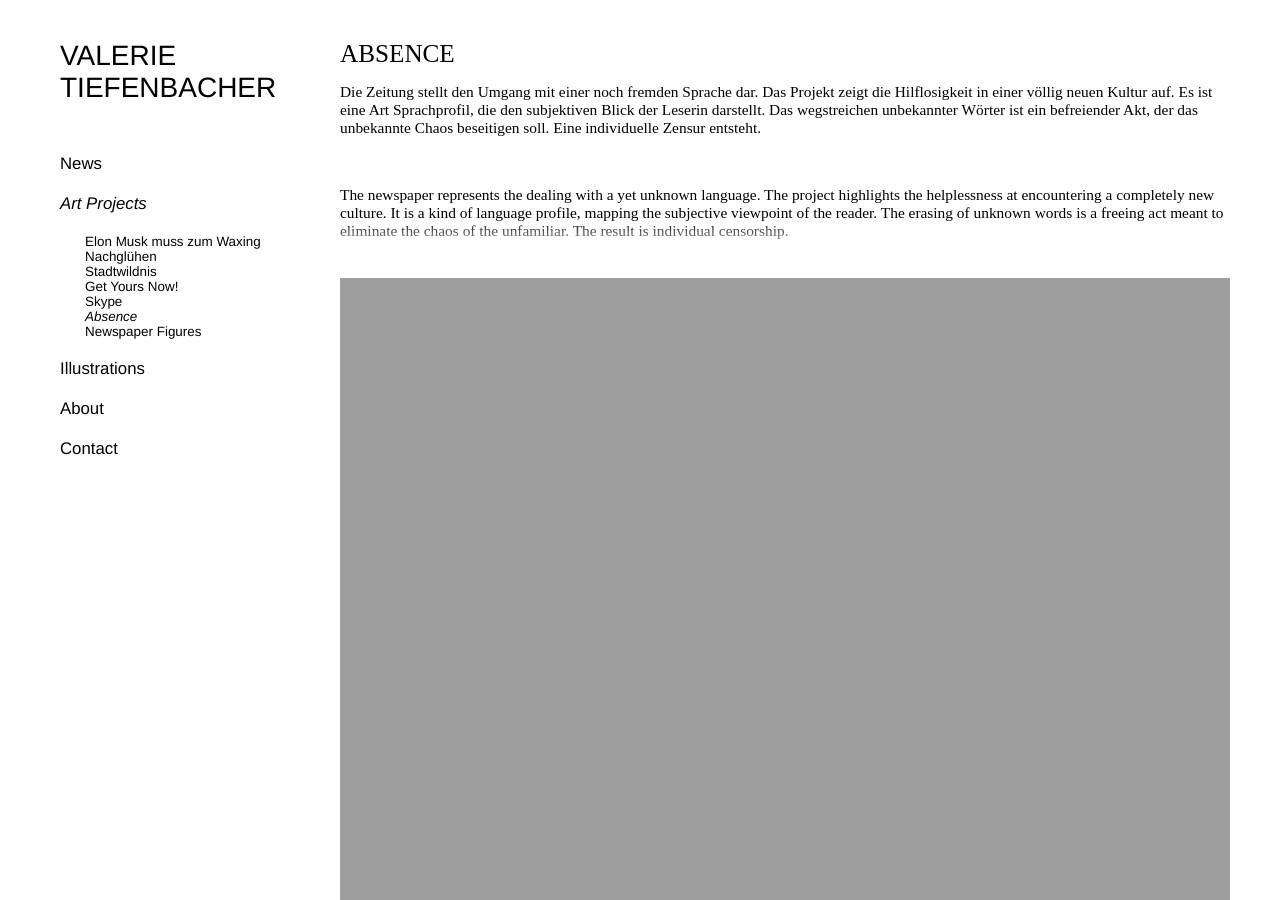
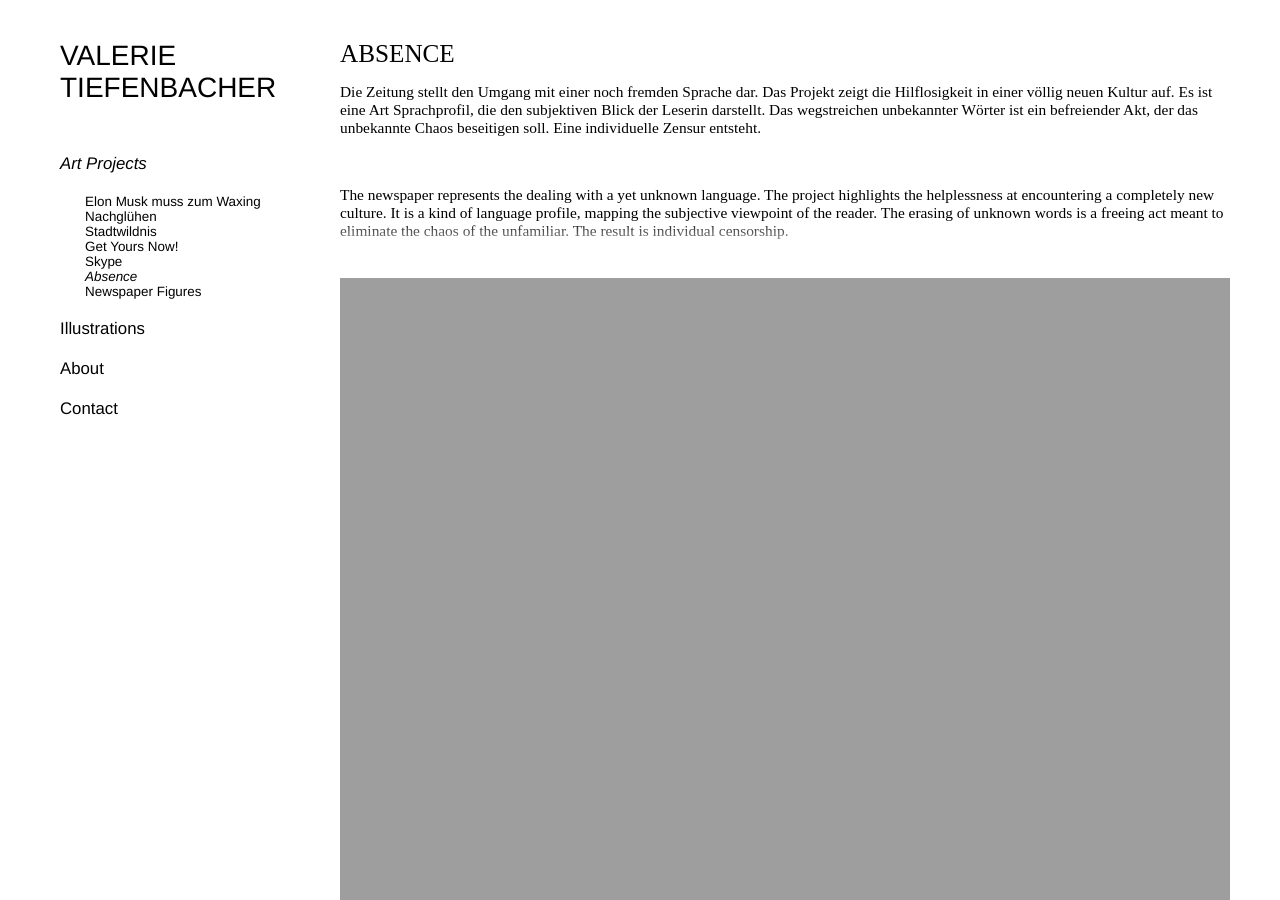
Before and after one commit to vtiefenbacher/vtiefenbacher.github.io, a Jekyll site: the page built from _posts/projects/2016-03-03-absence.md, in a window 1280 px wide and 900 px high. Built offline with Jekyll 4.4.1, drawn with Linux system fonts in a browser that asks for light colours; some web fonts are replaced.

Commit message:
Update side-menuproject.html

```diff
--- a/_includes/side-menuproject.html
+++ b/_includes/side-menuproject.html
@@ -8,7 +8,7 @@
   </a>
   <div id='side-menu'>
     <ul id='menu-list'>
-      <li class='menu-item'><a class='pjax' href='/news'>News</a></li>
+<!--       <li class='menu-item'><a class='pjax' href='/news'>News</a></li> -->
       <li class='menu-item'>
         <a class='pjax active' href='/projects'>Art Projects</a>
         <ul class='submenu'>
```
